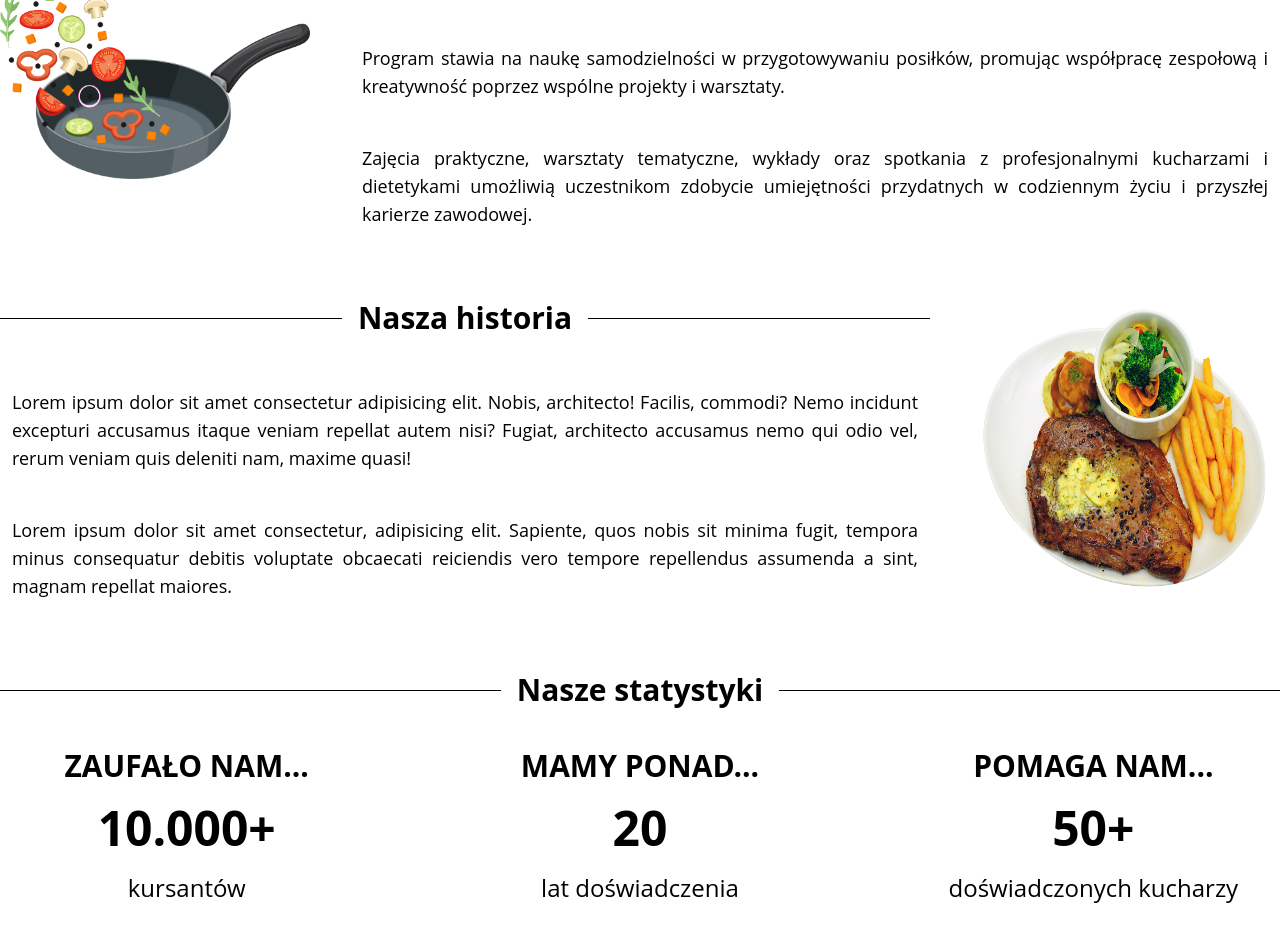
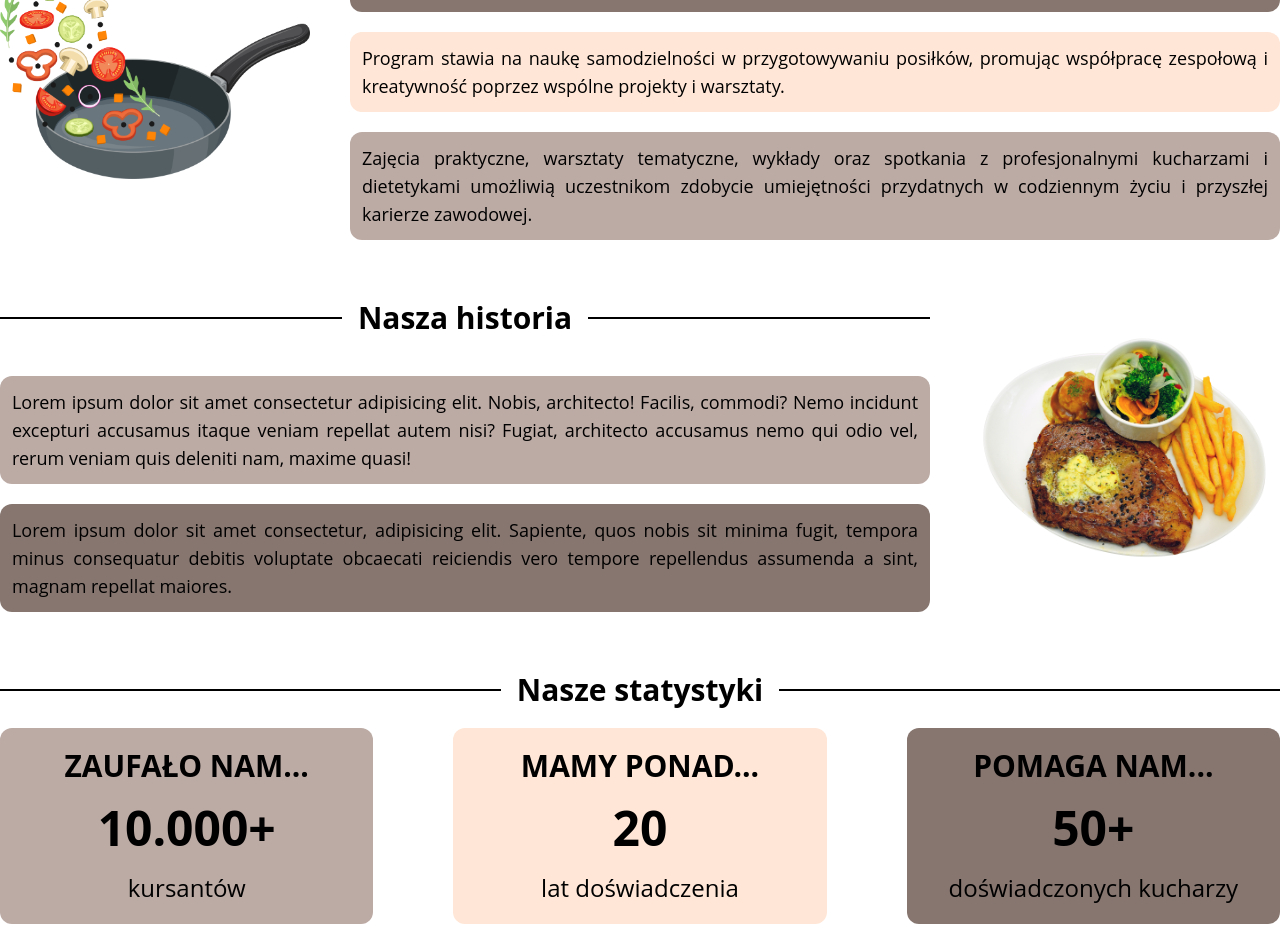
Before and after one commit to Kwiasek/szkola-letnia, a React (Vite) app: page / in a window 1280 px wide. Shown: the part 380-1322 px from the top of the page. Built offline with nearby package versions, Linux system fonts and the light colour scheme.

Commit message:
Fixed Flashcard and Stat background color

```diff
--- a/src/components/Project.jsx
+++ b/src/components/Project.jsx
@@ -19,76 +19,58 @@ const Project = () => {
         </div>
 
         <div className="flex flex-col w-3/4 gap-5">
-          <SectionHeader text={"Cel projektu"} />
+          <SectionHeader text="Cel projektu" />
           <Flashcard
-            text={
-              'Celem projektu "Letnia Szkoła Kulinarna" jest stworzenie inspirującej przestrzeni, gdzie studenci i młodzież mogą rozwijać swoje umiejętności kulinarne, zdobywając teoretyczną i praktyczną wiedzę z zakresu gotowania i zdrowego odżywiania.'
-            }
-            bgColor={"coffee-400"}
+            text='Celem projektu "Letnia Szkoła Kulinarna" jest stworzenie inspirującej przestrzeni, gdzie studenci i młodzież mogą rozwijać swoje umiejętności kulinarne, zdobywając teoretyczną i praktyczną wiedzę z zakresu gotowania i zdrowego odżywiania.'
+            bgColor="coffee-600"
           />
           <Flashcard
-            text={
-              "Program stawia na naukę samodzielności w przygotowywaniu posiłków, promując współpracę zespołową i kreatywność poprzez wspólne projekty i warsztaty."
-            }
-            bgColor={"coffee-600"}
-            textColor={"white"}
+            text="Program stawia na naukę samodzielności w przygotowywaniu posiłków, promując współpracę zespołową i kreatywność poprzez wspólne projekty i warsztaty."
+            bgColor="coffee-200"
           />
           <Flashcard
-            text={
-              "Zajęcia praktyczne, warsztaty tematyczne, wykłady oraz spotkania z profesjonalnymi kucharzami i dietetykami umożliwią uczestnikom zdobycie umiejętności przydatnych w codziennym życiu i przyszłej karierze zawodowej."
-            }
-            bgColor={"coffee-200"}
+            text="Zajęcia praktyczne, warsztaty tematyczne, wykłady oraz spotkania z profesjonalnymi kucharzami i dietetykami umożliwią uczestnikom zdobycie umiejętności przydatnych w codziennym życiu i przyszłej karierze zawodowej."
+            bgColor="coffee-400"
           />
         </div>
       </div>
 
       <div className="module flex gap-10 mb-10 align-middle">
         <div className="flex flex-col w-3/4 gap-5">
-          <SectionHeader text={"Nasza historia"} />
+          <SectionHeader text="Nasza historia" />
           <Flashcard
-            text={
-              "Lorem ipsum dolor sit amet consectetur adipisicing elit. Nobis, architecto! Facilis, commodi? Nemo incidunt excepturi accusamus itaque veniam repellat autem nisi? Fugiat, architecto accusamus nemo qui odio vel, rerum veniam quis deleniti nam, maxime quasi!"
-            }
-            bgColor={"coffee-400"}
+            text="Lorem ipsum dolor sit amet consectetur adipisicing elit. Nobis, architecto! Facilis, commodi? Nemo incidunt excepturi accusamus itaque veniam repellat autem nisi? Fugiat, architecto accusamus nemo qui odio vel, rerum veniam quis deleniti nam, maxime quasi!"
+            bgColor="coffee-400"
           />
           <Flashcard
-            text={
-              "Lorem ipsum dolor sit amet consectetur, adipisicing elit. Sapiente, quos nobis sit minima fugit, tempora minus consequatur debitis voluptate obcaecati reiciendis vero tempore repellendus assumenda a sint, magnam repellat maiores."
-            }
-            bgColor={"coffee-600"}
-            textColor={"white"}
+            text="Lorem ipsum dolor sit amet consectetur, adipisicing elit. Sapiente, quos nobis sit minima fugit, tempora minus consequatur debitis voluptate obcaecati reiciendis vero tempore repellendus assumenda a sint, magnam repellat maiores."
+            bgColor="coffee-600"
           />
         </div>
         <div className="w-1/4 flex flex-col justify-center">
-          <img
-            src="talerz2.png"
-            alt="talerz z jedzeniem"
-            className="aspect-square"
-          />
+          <img src="talerz2.png" alt="talerz z jedzeniem" />
         </div>
       </div>
 
-      <SectionHeader
-        text={"Nasze statystyki"}
-      />
+      <SectionHeader text="Nasze statystyki" />
       <div className="stats flex justify-between gap-20">
         <Stat
-          title={"ZAUFAŁO NAM..."}
-          number={"10.000+"}
-          desc={"kursantów"}
-          bgColor={"coffee-400"}
+          title="ZAUFAŁO NAM..."
+          number="10.000+"
+          desc="kursantów"
+          bgColor="coffee-400"
         />
         <Stat
-          title={"MAMY PONAD..."}
-          number={20}
-          desc={"lat doświadczenia"}
-          bgColor={"coffee-200"}
+          title="MAMY PONAD..."
+          number="20"
+          desc="lat doświadczenia"
+          bgColor="coffee-200"
         />
         <Stat
-          title={"POMAGA NAM..."}
-          number={"50+"}
-          desc={"doświadczonych kucharzy"}
-          bgColor={"coffee-600"}
+          title="POMAGA NAM..."
+          number="50+"
+          desc="doświadczonych kucharzy"
+          bgColor="coffee-600"
         />
       </div>
     </div>
--- a/src/components/project/Flashcard.jsx
+++ b/src/components/project/Flashcard.jsx
@@ -1,8 +1,15 @@
-/* eslint-disable react/prop-types */
-const Flashcard = ({ text, textColor, bgColor }) => {
+const Flashcard = (props) => {
+  const bgColors = {
+    "coffee-200": "bg-coffee-200",
+    "coffee-400": "bg-coffee-400",
+    "coffee-600": "bg-coffee-600",
+  };
+
   return (
-    <div className={`info bg-${bgColor} rounded-xl p-3 text-justify`}>
-      <p className={`text-lg text-${textColor}`}>{text}</p>
+    <div
+      className={`info ${bgColors[props.bgColor]} rounded-xl p-3 text-justify`}
+    >
+      <p className={`text-lg`}>{props.text}</p>
     </div>
   );
 };
--- a/src/components/project/SectionHeader.jsx
+++ b/src/components/project/SectionHeader.jsx
@@ -1,10 +1,10 @@
 /* eslint-disable react/prop-types */
-const SectionHeader = ({ text }) => {
+const SectionHeader = (props) => {
   return (
     <h2 className="relative flex py-5 items-center text-3xl font-bold">
-      <div className="flex-grow border-t border-gray-400"></div>
-      <span className="flex-shrink mx-4 text-gray-400">{text}</span>
-      <div className="flex-grow border-t border-gray-400"></div>
+      <div className="flex-grow border-t-2 border-gray-400"></div>
+      <span className="flex-shrink mx-4 text-gray-400">{props.text}</span>
+      <div className="flex-grow border-t-2 border-gray-400"></div>
     </h2>
   );
 };
--- a/src/components/project/Stat.jsx
+++ b/src/components/project/Stat.jsx
@@ -1,12 +1,20 @@
 /* eslint-disable react/prop-types */
-const Stat = ({ title, number, desc, bgColor }) => {
+const Stat = (props) => {
+  const bgColors = {
+    "coffee-200": "bg-coffee-200",
+    "coffee-400": "bg-coffee-400",
+    "coffee-600": "bg-coffee-600",
+  };
+
   return (
     <div
-      className={`stat w-1/3 bg-${bgColor} rounded-xl p-5 text-center font-bold`}
+      className={`stat w-1/3 ${
+        bgColors[props.bgColor]
+      } rounded-xl p-5 text-center font-bold`}
     >
-      <h3 className="text-3xl pb-5">{title}</h3>
-      <p className="text-5xl pb-5">{number}</p>
-      <p className="font-normal text-2xl">{desc}</p>
+      <h3 className="text-3xl pb-5">{props.title}</h3>
+      <p className="text-5xl pb-5">{props.number}</p>
+      <p className="font-normal text-2xl">{props.desc}</p>
     </div>
   );
 };
```
